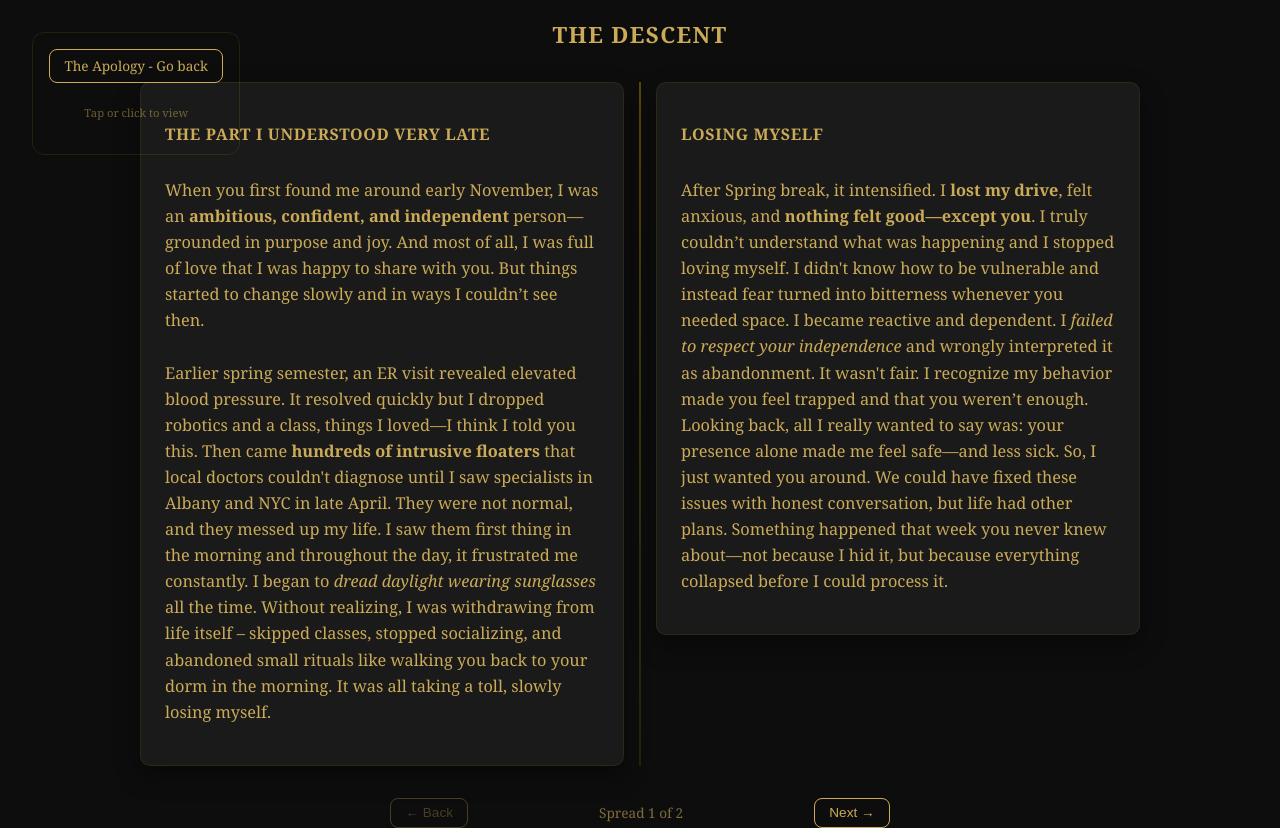
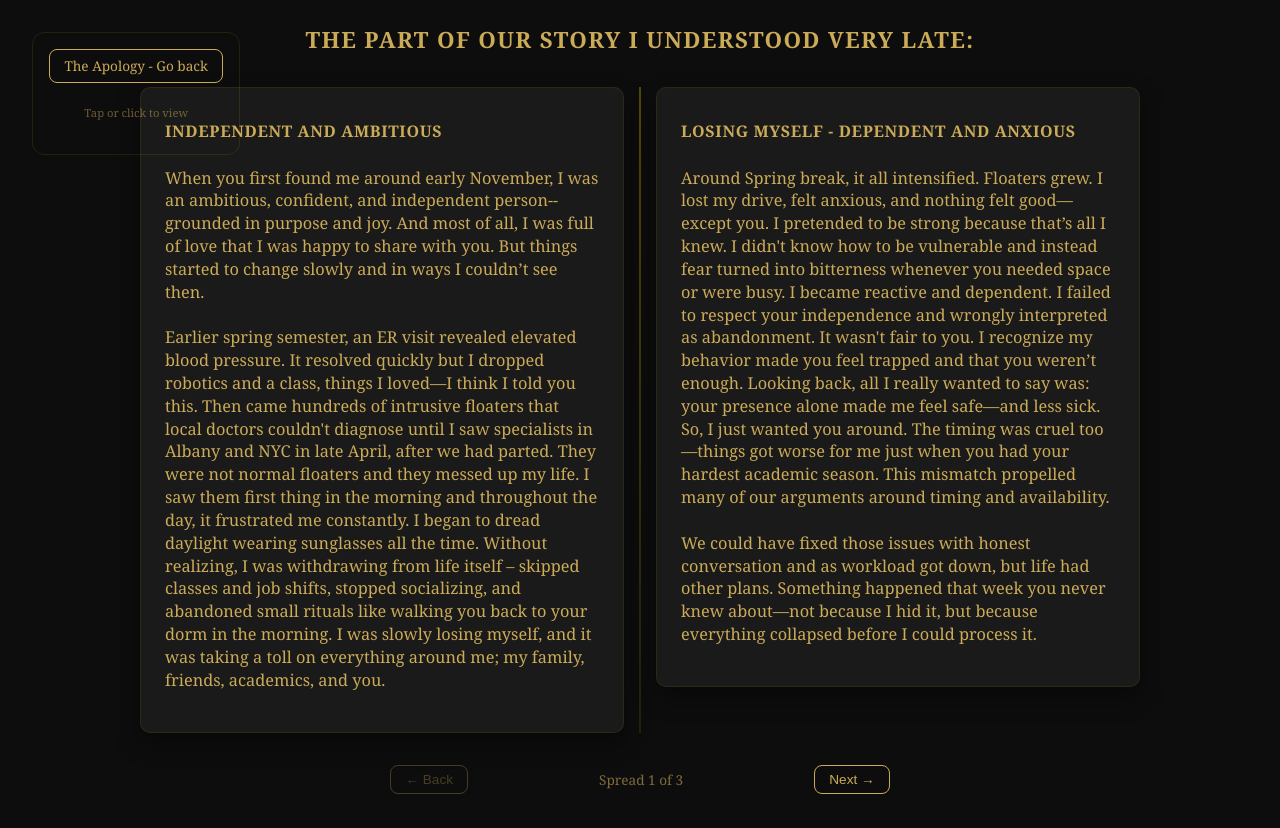
Before and after one commit to akgupta2002D/gift, a Next.js app: page /story in a window 1280 px wide. After the commit the page ends 800 px from the top, so only its background shows below. Built offline with nearby package versions, Linux system fonts and the light colour scheme.

Commit message:
Final - 2

```diff
--- a/app/globals.css
+++ b/app/globals.css
@@ -49,7 +49,7 @@ p {
 }
 
 .paper::-webkit-scrollbar-track {
-  background: white; /* Very dark track */
+  background: black; /* Very dark track */
 }
 
 .paper::-webkit-scrollbar-thumb {
--- a/app/story/page.js
+++ b/app/story/page.js
@@ -5,53 +5,94 @@ import { useState } from 'react';
 
 const spreads = [
   {
-    spreadTitle: 'The Descent',
+    spreadTitle: 'The part of our story I understood very late:',
     pages: [
       {
-        title: 'The Part I Understood Very Late',
+        title: 'Independent and Ambitious',
         content: (
           <>
-            When you first found me around early November, I was an <b>ambitious, confident, and independent</b> person—grounded in purpose and joy. And most of all, I was full of love that I was happy to share with you. But things started to change slowly and in ways I couldn’t see then.
+            When you first found me around early November, I was an ambitious, confident, and independent person--grounded in purpose and joy. And most of all, I was full of love that I was happy to share with you. But things started to change slowly and in ways I couldn’t see then.
             <br /><br />
-            Earlier spring semester, an ER visit revealed elevated blood pressure. It resolved quickly but I dropped robotics and a class, things I loved—I think I told you this. Then came <b>hundreds of intrusive floaters</b> that local doctors couldn't diagnose until I saw specialists in Albany and NYC in late April. They were not normal, and they messed up my life. I saw them first thing in the morning and throughout the day, it frustrated me constantly. I began to <em>dread daylight wearing sunglasses</em> all the time. Without realizing, I was withdrawing from life itself – skipped classes, stopped socializing, and abandoned small rituals like walking you back to your dorm in the morning. It was all taking a toll, slowly losing myself.
+            Earlier spring semester, an ER visit revealed elevated blood pressure. It resolved quickly but I dropped robotics and a class, things I loved—I think I told you this. Then came hundreds of intrusive floaters that local doctors couldn't diagnose until I saw specialists in Albany and NYC in late April, after we had parted. They were not normal floaters and they messed up my life. I saw them first thing in the morning and throughout the day, it frustrated me constantly. I began to dread daylight wearing sunglasses all the time. Without realizing, I was withdrawing from life itself – skipped classes and job shifts, stopped socializing, and abandoned small rituals like walking you back to your dorm in the morning. I was slowly losing myself, and it was taking a toll on everything around me; my family, friends, academics, and you.
+
           </>
         )
       },
       {
-        title: 'Losing Myself',
+        title: 'Losing Myself - Dependent and Anxious',
         content: (
           <>
-            After Spring break, it intensified. I <b>lost my drive</b>, felt anxious, and <b>nothing felt good—except you</b>. I truly couldn’t understand what was happening and I stopped loving myself. I didn't know how to be vulnerable and instead fear turned into bitterness whenever you needed space. I became reactive and dependent. I <em>failed to respect your independence</em> and wrongly interpreted it as abandonment. It wasn't fair. I recognize my behavior made you feel trapped and that you weren’t enough. Looking back, all I really wanted to say was: your presence alone made me feel safe—and less sick. So, I just wanted you around. We could have fixed these issues with honest conversation, but life had other plans. Something happened that week you never knew about—not because I hid it, but because everything collapsed before I could process it.
+            Around Spring break, it all intensified. Floaters grew. I lost my drive, felt anxious, and nothing felt good—except you. I pretended to be strong because that’s all I knew. I didn't know how to be vulnerable and instead fear turned into bitterness whenever you needed space or were busy. I became reactive and dependent. I failed to respect your independence and wrongly interpreted as abandonment. It wasn't fair to you. I recognize my behavior made you feel trapped and that you weren’t enough. Looking back, all I really wanted to say was: your presence alone made me feel safe—and less sick. So, I just wanted you around. The timing was cruel too—things got worse for me just when you had your hardest academic season. This mismatch propelled many of our arguments around timing and availability.
+            <br /><br />
+            We could have fixed those issues with honest conversation and as workload got down, but life had other plans. Something happened that week you never knew about—not because I hid it, but because everything collapsed before I could process it.
           </>
         )
       }
     ]
   },
   {
-    spreadTitle: 'The Collapse and Reflection',
+    spreadTitle: 'The Collapse ',
     pages: [
       {
-        title: 'What You Never Knew',
+        title: null,
         content: (
           <>
-            The week before that weekend, I received another devastating diagnosis: blood in my urine, requiring ultrasound scans on all my vital organs. I don't know if you remember, but one of the nights, I had run to the washroom saying something hurt—this was related to that. This new health crisis came while I was already struggling with my vision and feeling us drift apart. I was terrified and wanted to talk to you—because if something was seriously wrong, <em>I'd want you there</em>.
+            The week before that devastating weekend, I received another devastating diagnosis: blood in my urine, requiring ultrasound scans on all my vital organs. I don't know if you remember, but one of the nights, I had run to the washroom saying something hurt—this was related to that. This new health crisis came while I was already struggling with my vision and feeling us drift apart. I was terrified and wanted to talk to you—because if something was seriously wrong, I'd want you there. But we never got enough time to sit and chat about everything.
             <br /><br />
-            <b>Overwhelmed by the diagnosis</b>, existing anxiety about floaters, and not having any answers, for the first time in my life—I chose to drink to escape. I wanted to feel okay and numb, for one night and just dance—but instead it made everything worse. I had no control over drinking as my pain took over. Little did I know, the holding up, the sadness, and the pain would bring out such a horrible side of me. I said things I didn’t mean and was someone unrecognizable. <b>I caused you a lot of pain</b>. What I did was an unhealthy way of coping and something I would never do in my life again.
+            Overwhelmed by the diagnosis, existing anxiety about floaters, and not having any answers, for the first time in my life–I choose to drink to escape. I wanted to feel okay and numb, for one night and just dance--but instead it made everything worse. I had no control over drinking as my pain took over. Little did I know, the holding up, the sadness, and the pain would bring out such a horrible side of me. I said things I didn’t mean and was someone unrecognizable. And, I caused you a lot of pain.
+
           </>
         )
       },
       {
-        title: 'The Goodbye',
+        title: null,
         content: (
           <>
-            The most painful part is—we were meant to talk that Sunday to fix things and share. Maybe if I hadn’t tried to run from everything, escape using alcohol, the night wouldn’t have happened, and we would have talked instead. But life collapsed too fast. That Monday morning, the day we broke up, I was in a hospital gown getting scans. When your message came asking to meet in the evening, I replied I couldn’t and said I was fine with your decision. Not because I didn’t care—but because I was shattered. I was crying, waiting for medical answers while facing the reality that I'd just destroyed what mattered most in my life—<em>us</em>.
+          What I did was an unhealthy way of coping and something I regret doing every single day and something I would never choose again. Here's what I should have done: told you I wasn't okay and suggested we skip the party entirely.
             <br /><br />
-            Life couldn’t have been any more real, and the timing couldn’t be any worse.
+            The most painful part is—we were meant to talk that Sunday to fix things and share. Maybe if I hadn’t tried to run from everything, escape using alcohol, the night wouldn’t have happened, and we would have talked instead. But life collapsed too fast. That Monday morning, the day we broke up, I was in a hospital gown getting scans. When your message came asking to meet in the evening, I replied I couldn’t and said I was fine with your decision. Not because I didn’t care—but because I was shattered. I was crying, waiting for medical answers while facing the reality that I'd just destroyed what mattered most in my life, us. I lost hope.
+            <br /><br />
+            <b>Life couldn’t have been any more real and the timing couldn’t be any worse.</b>
+
           </>
         )
-      }
+      },
+
+    ]
+  },
+  {
+    spreadTitle: 'Reflection',
+    pages: [
+      {
+        title: null,
+        content: (
+          <>
+            After everything collapsed that week, I wanted to reach out every day. But I realized the hurt you carried came from my actions and my disrespect for your space. I would have only added to the hurt. Life kept sucking more but I needed to stand again. I needed to create a new self—someone driven, lively, and independent, for everyone around me and to deserve to write to you.
+            <br /><br />
+
+            My health journey continued. Though the scans came back fine, it took some time. The floaters turned out to be more serious than expected. I spent weeks seeing new doctors and specialists, eventually finding a custom treatment. But physical healing wasn't enough. I had lost myself in all of it—the fear, the pain, and the guilt. I had to become someone I could trust and be proud of again. This letter comes from that place of journey, recovery and reflection, not from the broken person who hurt you.
+
+
+
+          </>
+        )
+      },
+      {
+        title: null,
+        content: (
+          <>
+            Veda, I see your pain so clearly now. I made you carry a version of me I didn't even understand. I was too consumed by my own struggles to notice how much you were already holding—your art, friends, health, sleep—while I only saw what I lacked. I imagine how confusing and heavy it must have felt to love someone who was falling apart in ways you couldn't fix, then to be blamed for not doing enough. And getting your trust broken from someone you loved. That pain... I see it now, and it breaks me to know I caused it. I am sorry.
+<br /><br />
+I just wish I wasn’t tested so much by life in those few weeks. I was losing on all fronts—fighting health scares, losing myself, and failing you—with no room to breathe between crises. I wish timing had been kinder to us or I had recovered faster.
+
+
+          </>
+        )
+      },
+
     ]
   }
+
 ];
 
 export default function StoryFlipbook() {
--- a/app/story/story.css
+++ b/app/story/story.css
@@ -55,8 +55,8 @@
 
 .story-title {
   font-size: 1rem;
+  margin: 0.5rem 0rem;
   font-weight: bold;
-  margin-bottom: 1rem;
   color: #CBAB58;
   text-transform: uppercase;
   letter-spacing: 0.04em;
@@ -64,7 +64,7 @@
 
 .story-text {
   font-size: 1.02rem;
-  line-height: 1.6;
+  line-height: 1.4;
   color: #CBAB58;
   white-space: pre-wrap;
 }
```
